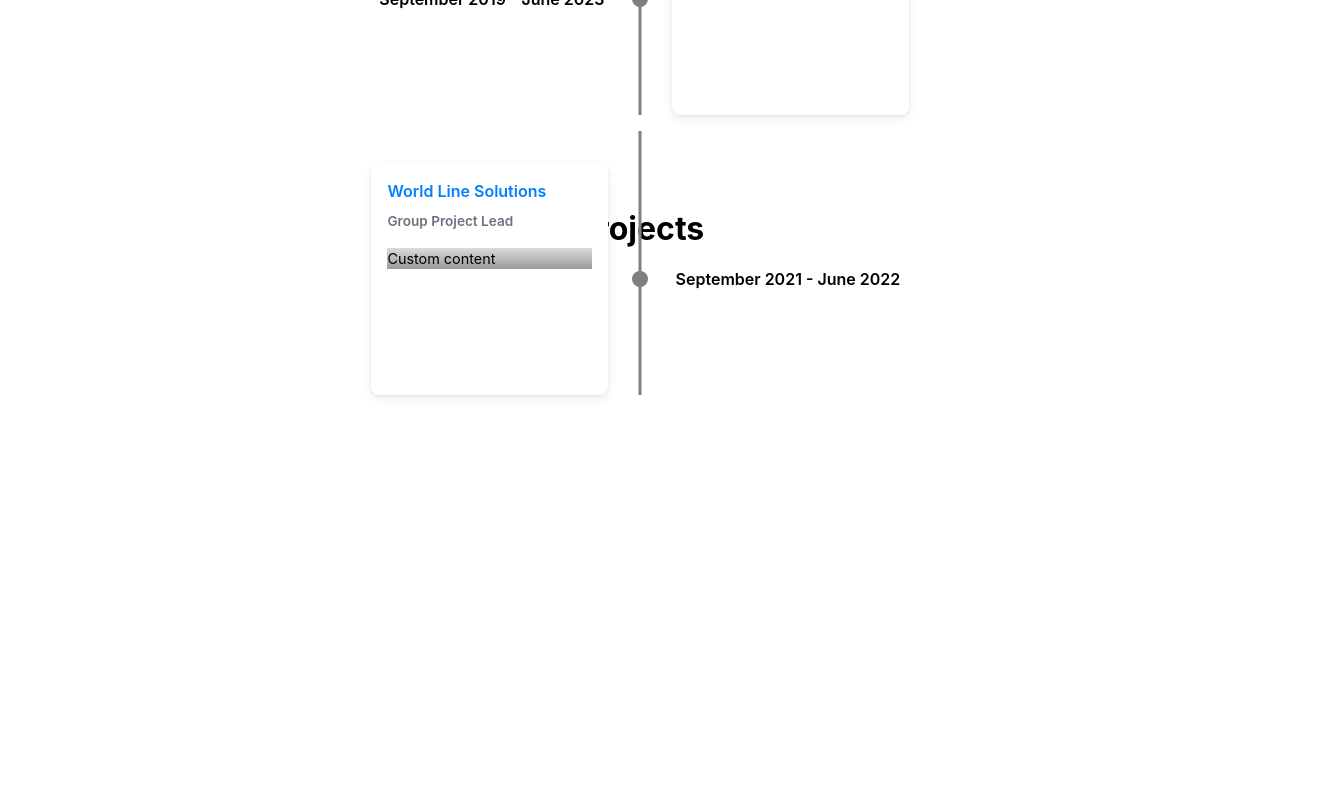
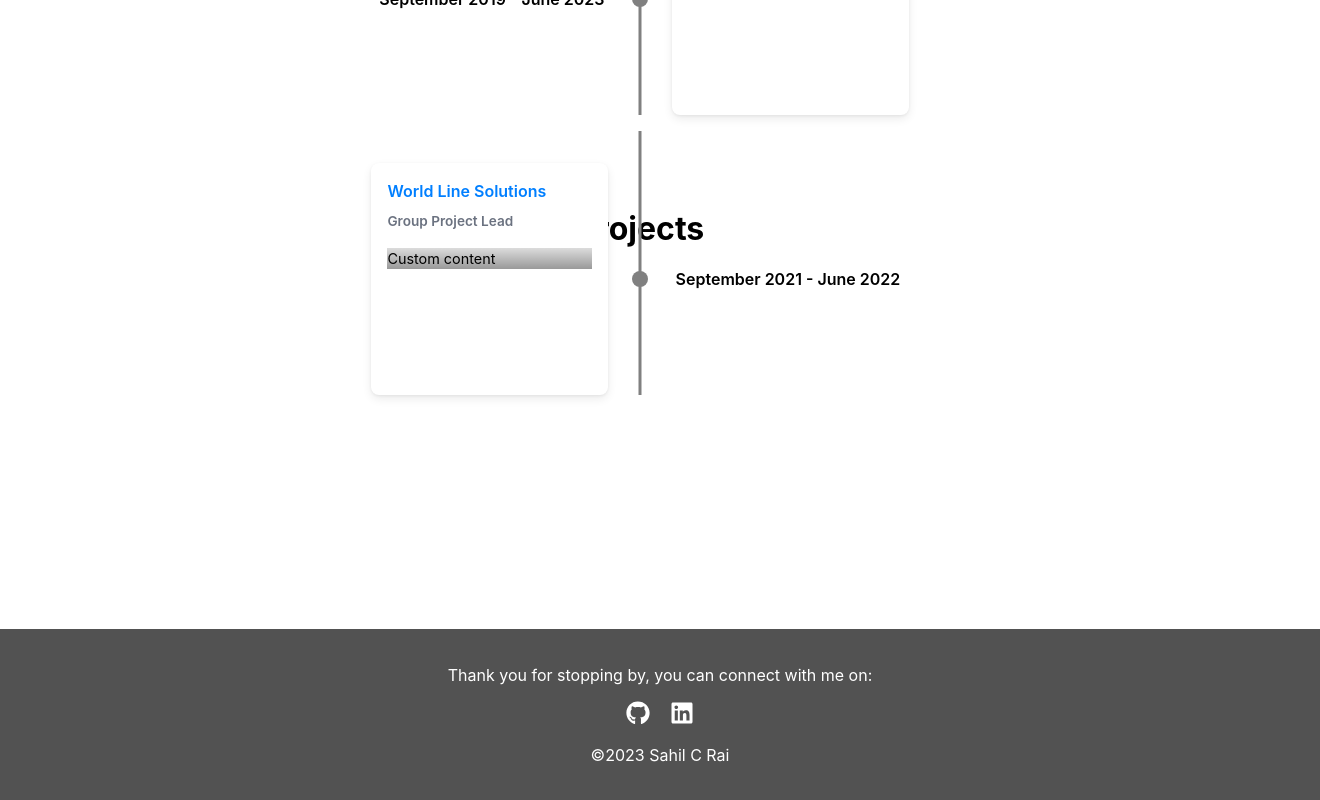
Before and after one commit to SahilRai22/my-portfolio, a React (Create React App) app: page / in a window 1280 px wide. Shown: the part 1629-2429 px from the top of the page, 1320 px wide, since content can reach past the window. Before the commit the page ends 2258 px from the top, so only its background shows below. Built offline with nearby package versions, Linux system fonts and the light colour scheme.

Commit message:
feat: added footer bar

```diff
--- a/package.json
+++ b/package.json
@@ -9,9 +9,12 @@
     "@testing-library/jest-dom": "^5.17.0",
     "@testing-library/react": "^13.4.0",
     "@testing-library/user-event": "^13.5.0",
+    "font-awesome": "^4.7.0",
+    "mdb-react-ui-kit": "^7.0.0",
     "react": "^18.2.0",
     "react-chrono": "^2.3.1",
     "react-dom": "^18.2.0",
+    "react-icons": "^4.12.0",
     "react-router-dom": "6",
     "react-scripts": "5.0.1",
     "react-scroll": "^1.9.0",
--- a/src/components/footer/Footer.jsx
+++ b/src/components/footer/Footer.jsx
@@ -1,28 +1,32 @@
-import React from "react";
+import React from 'react';
+import './footer.css';
 
-import "./footer.css";
+import { FaGithub, FaLinkedin } from 'react-icons/fa';
 
 function Footer() {
+  const message = 'Thank you for stopping by, you can connect with me on:';
+
   return (
-    <section className="footer">
-      <hr className="footer-seperator" />
-
-      <section className="footer-info">
-        <section className="footer-info-center">
-          <section className="footer-info__name">
-            Sahil C Rai <br /> Software Engineer
-          </section>
-        </section>
-
-        <section className="footer-info-center">
-          <section className="footer-info__email">email.com</section>
-        </section>
-
-        <section className="footer-info-right">
-          <section className="footer-info__number">Socials</section>
-        </section>
-      </section>
-    </section>
+    <footer className='footer'>
+      <p>{message}</p>
+      <div className='social-icons'>
+        <a
+          href='https://github.com/SahilRai22'
+          target='_blank'
+          rel='noopener noreferrer'
+        >
+          <FaGithub className='icon' />
+        </a>
+        <a
+          href='https://www.linkedin.com/in/sahil-rai-bba761179/'
+          target='_blank'
+          rel='noopener noreferrer'
+        >
+          <FaLinkedin className='icon' />
+        </a>
+      </div>
+      <p>&copy;2023 Sahil C Rai</p>
+    </footer>
   );
 }
 
--- a/src/components/footer/footer.css
+++ b/src/components/footer/footer.css
@@ -1,81 +1,23 @@
 .footer {
-  display: flex;
-  flex-direction: column;
-  margin-bottom: 20px;
-  font-weight: bold;
-}
+  background-color: #525252;
+  color: #fff;
+  text-align: center;
+  padding: 20px;
 
-.footer-social-media {
-  display: flex;
-  flex-direction: row;
-  justify-content: center;
-  margin-bottom: 20px;
-}
-
-.footer-social-media__icon {
-  margin: 0px 4px;
-  width: 25px;
-  height: 25px;
-}
-
-.footer-info {
-  display: flex;
-  justify-content: center;
-}
-
-.footer-info-left,
-.footer-info-center,
-.footer-info-right {
-  font-size: x-small;
-  display: flex;
-  flex-direction: column;
-  margin-bottom: 10px;
-  width: 30%;
-}
-
-.footer-info__name,
-.footer-info__email,
-.footer-info__number {
-  margin-bottom: 10px;
-}
-
-.footer-info__name,
-.footer-info__returns {
-  text-align: start;
-}
-
-.footer-info__email,
-.footer-info__terms {
-  text-align: center;
-}
-
-.footer-info__number,
-.footer-info__contact {
-  text-align: end;
-}
-
-.footer-date {
-  display: flex;
-  flex-direction: row;
-  align-items: center;
-}
-
-.footer-seperator {
-  flex-grow: 1;
-  border: none;
-  height: 1px;
-  background-color: black;
+  bottom: 0;
   width: 100%;
 }
 
-.footer-name {
-  display: flex;
-  justify-content: center;
+.social-icons {
+  margin-top: 10px;
 }
 
-.footer-bottom__name {
-  text-transform: uppercase;
-  font-family: RobotoBold;
-  font-size: large;
-  margin: 0px 20px;
+.icon {
+  font-size: 24px;
+  margin: 0 10px;
+  color: #fff;
 }
+
+.icon:hover {
+  color: rgb(152, 150, 150);
+}
--- a/src/components/page/Page.jsx
+++ b/src/components/page/Page.jsx
@@ -5,6 +5,7 @@ import './page.css';
 import Home from '../home/Home';
 import About from '../about/About';
 import Projects from '../projects/Projects';
+import Footer from '../footer/Footer';
 
 function Page() {
   return (
@@ -14,6 +15,7 @@ function Page() {
       <About />
       <Projects />
       <BackToTopButton />
+      <Footer />
     </div>
   );
 }
```
Also changed, not shown: 2 other files (tests, documents, lock files or other folders).
